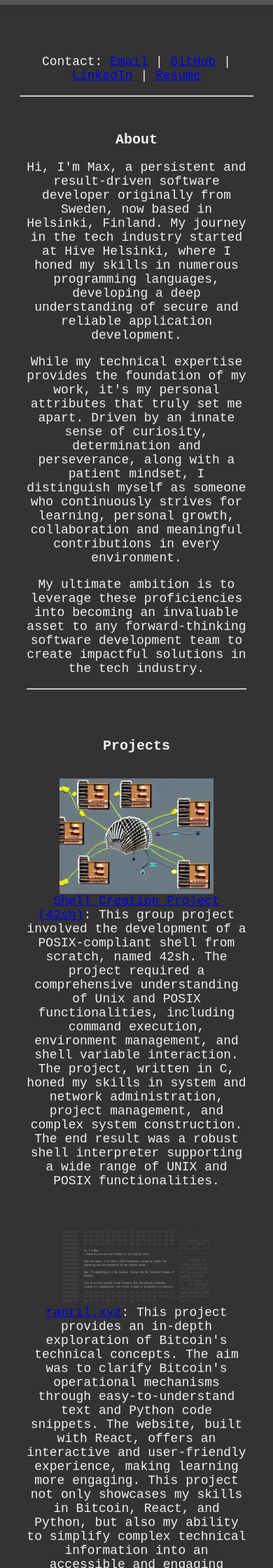
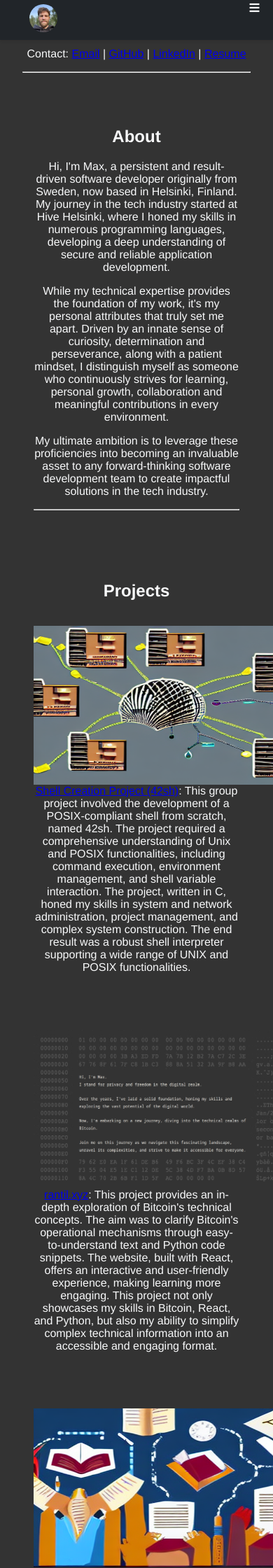
Before and after one commit to maxrantil/maxrantil.github.io, a PHP site: page / in a window 390 px wide; the page is wider, and only the part inside the window is pictured. Shown: the top 2240 px of that part at 70% size. Run offline with PHP 8.4, Linux system fonts and the light colour scheme.

Commit message:
improvements on the css for better screen resizing

```diff
--- a/index.html
+++ b/index.html
@@ -3,7 +3,7 @@
 
 <head>
   <title>Max Rantil - Portfolio - Software Developer</title>
-  <link rel="icon" href="favicon.ico" type="image/x-icon">
+  <!-- <link rel="icon" href="favicon.ico" type="image/x-icon"> -->
   <meta charset="UTF-8">
   <meta name="viewport" content="width=device-width, initial-scale=1">
   <meta name="description"
@@ -12,6 +12,7 @@
     content="Max Rantil, Software Developer, Junior Developer, Hive Helsinki, C Programming, Bash Scripting, Python, JavaScript, Portfolio">
   <meta name="author" content="Max Rantil">
   <link rel="stylesheet" href="styles.css">
+  <link rel="stylesheet" href="https://cdnjs.cloudflare.com/ajax/libs/font-awesome/5.15.3/css/all.min.css">
 </head>
 
 <body>
@@ -29,6 +30,9 @@
           <li><a href="#education">Education</a></li>
           <li><a href="#work-experience">Work Experience</a></li>
         </ul>
+        <div class="nav-icon">
+          <i class="fa fa-bars"></i>
+        </div>
       </nav>
     </header>
 
@@ -49,17 +53,14 @@
           <!-- <img src="./images/about.png" alt="about image" class="section-image"> -->
           <h2>About</h2>
           <p>Hi, I'm Max, a persistent and result-driven software developer originally from Sweden, now based in
-            Helsinki,
-            Finland. My journey in the tech industry started at Hive Helsinki, where I honed my skills in numerous
+            Helsinki, Finland. My journey in the tech industry started at Hive Helsinki, where I honed my skills in
+            numerous
             programming languages, developing a deep understanding of secure and reliable application development.</p>
-
           <p>While my technical expertise provides the foundation of my work, it's my personal attributes that truly set
-            me
-            apart. Driven by an innate sense of curiosity, determination and perseverance, along with a patient mindset,
-            I
-            distinguish myself as someone who continuously strives for learning, personal growth, collaboration and
+            me apart. Driven by an innate sense of curiosity, determination and perseverance, along with a patient
+            mindset,
+            I distinguish myself as someone who continuously strives for learning, personal growth, collaboration and
             meaningful contributions in every environment.</p>
-
           <p>My ultimate ambition is to leverage these proficiencies into becoming an invaluable asset to any
             forward-thinking software development team to create impactful solutions in the tech industry.</p>
         </div>
@@ -152,7 +153,7 @@
               setting the stage for more advanced projects in the curriculum.
             </p>
           </div>
-          <div class="project">
+          <!-- <div class="project">
             <p>
               <a href="https://github.com/maxrantil/libft" class="link-external">
                 <img src="./images/libft.png" alt="libft image" class="project-image">
@@ -173,7 +174,7 @@
               This project was instrumental in honing my skills in C programming, memory management, and algorithm
               implementation, setting the stage for more advanced projects in the curriculum.
             </p>
-          </div>
+          </div> -->
         </div>
         <button type="button" class="collapsible">Technologies</button>
         <div class="content">
--- a/script.js
+++ b/script.js
@@ -1,3 +1,4 @@
+document.addEventListener("DOMContentLoaded", function () {
   var coll = document.getElementsByClassName("collapsible");
   var i;
 
@@ -23,8 +24,31 @@ window.addEventListener("load", adjustScrollPosition);
   document.querySelectorAll('a[href^="#"]').forEach(function (link) {
     link.addEventListener('click', function (e) {
       e.preventDefault();
-    window.location.hash = ''; // Remove the current hash
-    window.location.hash = this.getAttribute('href');
+      var id = this.getAttribute('href').substring(1); // Get the ID without '#'
+      var targetElement = document.getElementById(id);
+      var topOffset;
+
+      switch (id) {
+        case "home":
+        case "work-experience":
+          topOffset = 40;
+          break;
+        case "education":
+          topOffset = 60;
+          break;
+        case "projects":
+          topOffset = 110;
+          break;
+        default:
+          topOffset = 40;
+      }
+
+      var targetPosition = targetElement.getBoundingClientRect().top + window.pageYOffset - topOffset;
+
+      window.scrollTo({
+        top: targetPosition,
+        behavior: "smooth"
+      });
     });
   });
 
@@ -36,3 +60,11 @@ document.querySelectorAll('a.link-external').forEach(link => {
     link.target = '_blank';
     link.rel = 'noopener noreferrer';
   });
+
+  const navIcon = document.querySelector('.nav-icon');
+  const nav = document.querySelector('.nav-right');
+
+  navIcon.addEventListener('click', () => {
+    nav.classList.toggle('open');
+  });
+});
--- a/styles.css
+++ b/styles.css
@@ -1,12 +1,27 @@
+:root {
+  --color-bg-variant: #333;
+  --color-primary: #212529;
+  --color-font: #f8f9fa;
+  --color-link: #007bff;
+  --color-link-hover: #0056b3;
+  --color-link-focus: #0056b3;
+  --font-size-base: 1rem; /* 16px */
+  --font-size-large: 2rem; /* 32px */
+  --font-size-small: 0.75rem; /* 12px */
+  --padding-base: 1rem; /* 16px */
+  --max-width-large: 47.5rem; /* 760px */
+  --primary-font: 'Helvetica Neue', sans-serif;
+}
+
 body {
-  font-family: 'Courier New', monospace;
+  font-family: var(--primary-font);
   margin: 0;
   padding: 0;
   display: flex;
   justify-content: center;
   align-items: center;
-  background-color: #333;
-  color: #f0f0f0;
+  background-color: var(--color-bg-variant);
+  color: var(--color-font);
 }
 
 header {
@@ -14,20 +29,25 @@ header {
   top: 0;
   left: 0;
   width: 100%;
-  background-color: #555;
-  padding-top: 7px;
+  background-color: var(--color-primary);
+  padding: calc(var(--padding-base) * 0.4);
   box-shadow: 0 2px 4px rgba(0, 0, 0, 0.1);
   box-sizing: border-box;
+}
+
+html {
+  scroll-behavior: smooth;
+}
+
+.profile-image img {
+  height: 2.5em;
+  border-radius: 50%;
 }
 
 nav {
   display: flex;
   justify-content: space-between;
-}
-
-.profile-image img {
-  height: 40px;
-  border-radius: 50%;
+  align-items: center;
 }
 
 .nav-left,
@@ -39,50 +59,86 @@ nav {
 }
 
 .nav-left {
-  padding-right: 20px;
+  padding-right: 1.25em;
 }
 
 .nav-right {
-  padding-left: 20px;
-  padding-top: 10px;
+  padding-left: 1.25em;
+  padding-top: 0.625em;
+  margin-left: auto;
 }
 
-.nav-left li {
-  margin: 0px 36px;
+.nav-left li,
+.nav-right li {
+  margin: 0 2.25em;
 }
 
 .nav-right li {
-  margin: 0px 21px;
+  margin: 0 1.3125em;
 }
 
 .nav-left li a,
 .nav-right li a {
   text-decoration: none;
-  color: #f0f0f0;
+  color: var(--color-link);
   font-weight: bold;
   transition: color 0.3s ease;
 }
 
 .nav-left li a:hover,
-.nav-right li a:hover {
-  color: #fff;
+.nav-right li a:hover,
+.nav-left li a:focus,
+.nav-right li a:focus {
+  color: var(--color-link-hover);
+  outline: none;
+}
+
+.nav-icon {
+  display: none;
+}
+
+@media (max-width: 768px) {
+  .nav-right {
+    position: absolute;
+    right: 0;
+    height: 10vh;
+    width: 19vh;
+    top: 6.3vh;
+    background-color: var(--color-bg-variant);
+    flex-direction: column;
+    clip-path: circle(0 at 90% -10%);
+    transition: all 1s ease-out;
+    pointer-events: none;
+  }
+
+  .nav-right.open {
+    clip-path: circle(1000px at 90% -10%);
+    pointer-events: all;
+  }
+
+  .nav-icon {
+    display: block;
+    position: absolute;
+    right: 5%;
+    top: 5%;
+  }
 }
 
 section {
-  margin-top: 10px;
-  padding: 10px;
+  margin-top: var(--padding-base);
+  padding: var(--padding-base);
 }
 
 .container {
   text-align: center;
-  padding: 20px;
-  max-width: 800px;
+  padding: var(--padding-base);
+  max-width: 50em;
   margin: 0 auto;
 }
 
 h2 {
-  margin-top: 30px;
-  font-size: 24px;
+  margin-top: 1.875em;
+  font-size: 1.5em;
 }
 
 ul {
@@ -90,54 +146,55 @@ ul {
 }
 
 .collapsible {
-  background-color: #999999;
-  color: rgb(0, 0, 255);
-  text-decoration: underline;
+  background-color: #6c757d;
+  color: var(--color-link);
+  text-decoration: none;
   cursor: pointer;
-  height: 50px;
+  height: 3.125em;
   width: 100%;
   border: none;
-  text-align: center !important;
-  outline: none;
-  font-size: 16px;
+  text-align: center;
+  font-size: 1em;
   transition: background-color 0.3s ease;
-  margin-bottom: 8px;
+  margin-bottom: 0.5em;
 }
 
-.collapsible:hover {
-  background-color: #555;
+.collapsible:hover,
+.collapsible:focus {
+  background-color: var(--color-primary);
+  outline: none;
 }
 
 .collapsible.active {
-  background-color: #555;
+  background-color: var(--color-primary);
 }
 
 .content {
   padding: 0;
   overflow: hidden;
   transition: max-height 0.2s ease-out;
-  background-color: #444;
+  background-color: #343a40;
   max-height: 0;
-  color: #f0f0f0;
+  color: var(--color-font);
 }
 
 .content p {
-  margin: 8px 0;
-  padding: 0 18px;
+  margin: 0.5em 0;
+  padding: 0 1.125em;
 }
 
 .project-image {
-  width: 409px;
-  height: 227px;
+  width: 25.5625em;
+  height: 14.1875em;
   display: block;
   margin: 0 auto;
 }
 
 .project-grid {
   display: grid;
-  grid-template-columns: repeat(3, 1fr);
+  grid-template-columns: repeat(auto-fit, minmax(240px, 1fr));
   justify-content: center;
-  grid-gap: 20px;
+  grid-gap: 3em;
 }
 
 .project {
@@ -146,7 +203,7 @@ ul {
 
 .project-container {
   text-align: center;
-  padding: 20px;
+  padding: var(--padding-base);
   max-width: 90%;
   margin: 0 auto;
 }
@@ -161,50 +218,47 @@ ul {
 .copyright {
   text-align: center;
   margin: 0 auto;
-  font-size: 10px;
+  font-size: 0.625em;
 }
 
-@media (max-width: 1200px) {
+/* For screens smaller than 540px wide */
+@media (max-width: 539.98px) {
   body {
-    padding: 0 10%;
+    padding: 0 var(--padding-base);
   }
 }
 
-@media (max-width: 800px) {
-  .project-grid {
-    grid-template-columns: repeat(2, 1fr);
-  }
-
-  .project-image,
-  .section-image {
-    width: 70%;
-    height: auto;
-  }
-
+/* For screens between 540px and 575px wide */
+@media (min-width: 540px) and (max-width: 575.98px) {
   body {
-    padding: 0 5%;
+    padding: 0 calc(var(--padding-base) * 1.25);
   }
 }
 
-@media (max-width: 600px) {
-  .project-grid {
-    grid-template-columns: 1fr;
+/* Small devices (landscape phones, 576px and up) */
+@media (min-width: 576px) {
+  body {
+    padding: 0 calc(var(--padding-base) * 1.5);
+  }
 }
 
-  nav {
-    display: none;
+/* Medium devices (tablets, 768px and up) */
+@media (min-width: 768px) {
+  body {
+    padding: 0 calc(var(--padding-base) * 2);
+  }
 }
 
+/* Large devices (desktops, 992px and up) */
+@media (min-width: 992px) {
   body {
-    font-size: 18px;
-    padding: 0 2%;
+    padding: 0 calc(var(--padding-base) * 3);
+  }
 }
 
-  h1 {
-    font-size: 24px;
-  }
-
-  h2 {
-    font-size: 20px;
+/* Extra large devices (large desktops, 1200px and up) */
+@media (min-width: 1200px) {
+  body {
+    padding: 0 calc(var(--padding-base) * 4);
   }
 }
```
Lines whose indentation alone changed are shown as unchanged.
